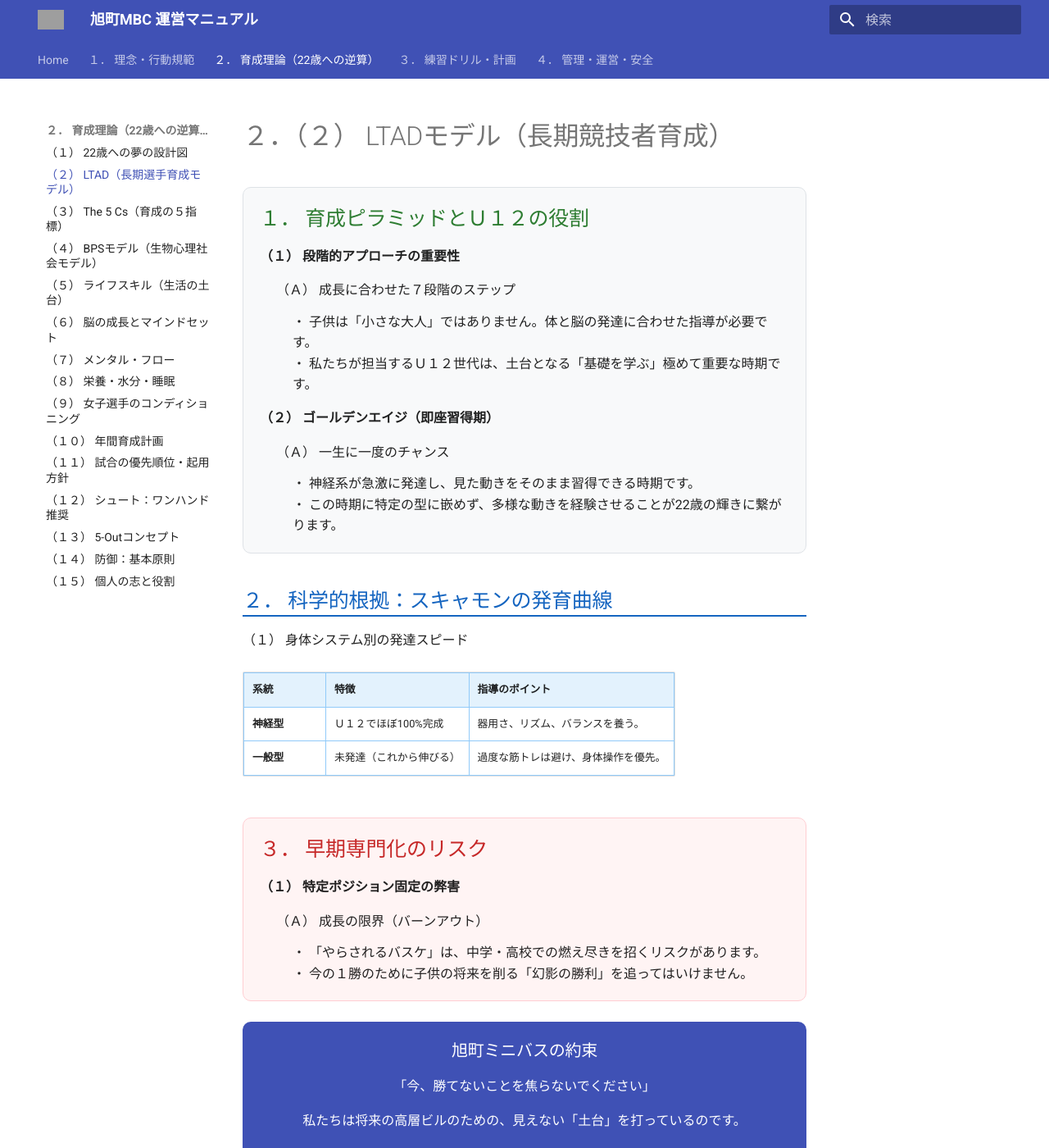
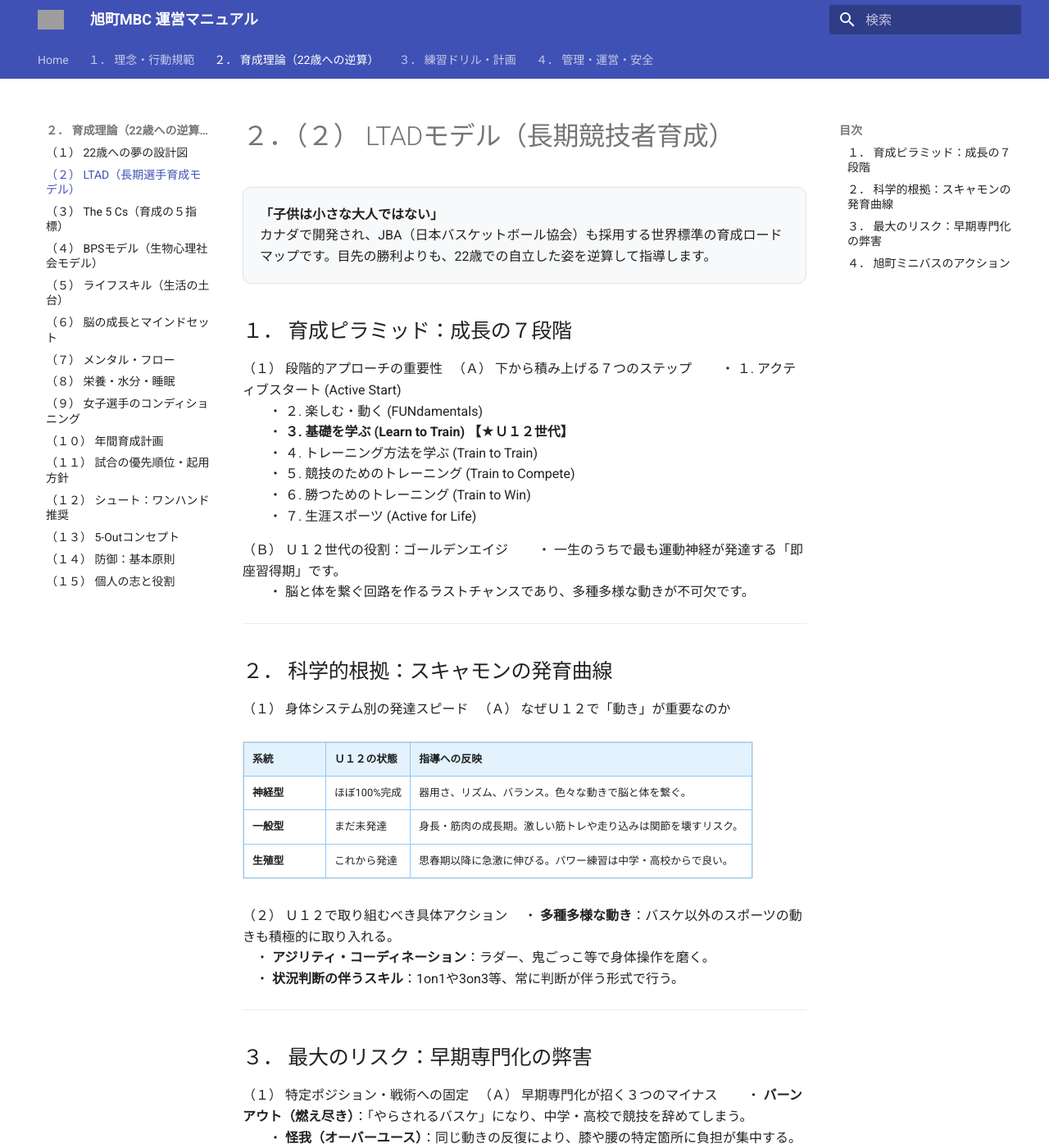
Before and after one commit to kawaiikumichan/asahicho-minibus-ops, an MkDocs documentation site: the page built from docs/01_Coaching_Logics/ltad.md, in a window 1280 px wide and 1400 px high. Shown: the whole window at 82% size. Built offline with MkDocs 1.6.1 and Material for MkDocs 9.7.7, drawn with Linux system fonts in a browser that asks for light colours; some of the changed text lies outside the part shown; grey boxes are pictures that could not be loaded.

Commit message:
Update ltad.md

```diff
--- a/docs/01_Coaching_Logics/ltad.md
+++ b/docs/01_Coaching_Logics/ltad.md
@@ -1,69 +1,97 @@
 # ２．（２） LTADモデル（長期競技者育成）
 
 <div style="background-color: #f8f9fa; padding: 20px; border-radius: 10px; border: 1px solid #dee2e6; margin-bottom: 25px;">
-    <h2 style="margin-top: 0; color: #2e7d32;">１． 育成ピラミッドとＵ１２の役割</h2>
+    <strong>「子供は小さな大人ではない」</strong><br>
+    カナダで開発され、JBA（日本バスケットボール協会）も採用する世界標準の育成ロードマップです。目先の勝利よりも、22歳での自立した姿を逆算して指導します。
+</div>
 
-    <p><strong>（１） 段階的アプローチの重要性</strong></p>
-    <div style="padding-left: 20px;">
-        <p>（Ａ） 成長に合わせた７段階のステップ</p>
-        <div style="padding-left: 20px;">
-            ・ 子供は「小さな大人」ではありません。体と脳の発達に合わせた指導が必要です。<br>
-            ・ 私たちが担当するＵ１２世代は、土台となる「基礎を学ぶ」極めて重要な時期です。
-        </div>
-    </div>
-
-    <p style="margin-top: 15px;"><strong>（２） ゴールデンエイジ（即座習得期）</strong></p>
-    <div style="padding-left: 20px;">
-        <p>（Ａ） 一生に一度のチャンス</p>
-        <div style="padding-left: 20px;">
-            ・ 神経系が急激に発達し、見た動きをそのまま習得できる時期です。<br>
-            ・ この時期に特定の型に嵌めず、多様な動きを経験させることが22歳の輝きに繋がります。
-        </div>
-    </div>
-</div>
+## １． 育成ピラミッド：成長の７段階
+（１） 段階的アプローチの重要性
+　（Ａ） 下から積み上げる７つのステップ
+　　・ １. アクティブスタート (Active Start)<br>
+　　・ ２. 楽しむ・動く (FUNdamentals)<br>
+　　・ <strong>３. 基礎を学ぶ (Learn to Train) 【★Ｕ１２世代】</strong><br>
+　　・ ４. トレーニング方法を学ぶ (Train to Train)<br>
+　　・ ５. 競技のためのトレーニング (Train to Compete)<br>
+　　・ ６. 勝つためのトレーニング (Train to Win)<br>
+　　・ ７. 生涯スポーツ (Active for Life)
 
 
 
-<div style="margin-bottom: 25px;">
-    <h2 style="color: #1565c0; border-bottom: 2px solid #1565c0;">２． 科学的根拠：スキャモンの発育曲線</h2>
+　（Ｂ） Ｕ１２世代の役割：ゴールデンエイジ
+　　・ 一生のうちで最も運動神経が発達する「即座習得期」です。<br>
+　　・ 脳と体を繋ぐ回路を作るラストチャンスであり、多種多様な動きが不可欠です。
 
-    <p>（１） 身体システム別の発達スピード</p>
-    <table style="width: 100%; border-collapse: collapse; margin: 10px 0;">
-        <tr style="background: #e3f2fd;">
+---
+
+## ２． 科学的根拠：スキャモンの発育曲線
+（１） 身体システム別の発達スピード
+　（Ａ） なぜＵ１２で「動き」が重要なのか
+    <table style="width: 100%; border-collapse: collapse; margin-top: 10px;">
+        <tr style="background-color: #e3f2fd;">
             <th style="border: 1px solid #90caf9; padding: 10px;">系統</th>
-            <th style="border: 1px solid #90caf9; padding: 10px;">特徴</th>
-            <th style="border: 1px solid #90caf9; padding: 10px;">指導のポイント</th>
+            <th style="border: 1px solid #90caf9; padding: 10px;">Ｕ１２の状態</th>
+            <th style="border: 1px solid #90caf9; padding: 10px;">指導への反映</th>
         </tr>
         <tr>
             <td style="border: 1px solid #90caf9; padding: 10px;"><strong>神経型</strong></td>
-            <td style="border: 1px solid #90caf9; padding: 10px;">Ｕ１２でほぼ100%完成</td>
-            <td style="border: 1px solid #90caf9; padding: 10px;">器用さ、リズム、バランスを養う。</td>
+            <td style="border: 1px solid #90caf9; padding: 10px;">ほぼ100%完成</td>
+            <td style="border: 1px solid #90caf9; padding: 10px;">器用さ、リズム、バランス。色々な動きで脳と体を繋ぐ。</td>
         </tr>
         <tr>
             <td style="border: 1px solid #90caf9; padding: 10px;"><strong>一般型</strong></td>
-            <td style="border: 1px solid #90caf9; padding: 10px;">未発達（これから伸びる）</td>
-            <td style="border: 1px solid #90caf9; padding: 10px;">過度な筋トレは避け、身体操作を優先。</td>
+            <td style="border: 1px solid #90caf9; padding: 10px;">まだ未発達</td>
+            <td style="border: 1px solid #90caf9; padding: 10px;">身長・筋肉の成長期。激しい筋トレや走り込みは関節を壊すリスク。</td>
+        </tr>
+        <tr>
+            <td style="border: 1px solid #90caf9; padding: 10px;"><strong>生殖型</strong></td>
+            <td style="border: 1px solid #90caf9; padding: 10px;">これから発達</td>
+            <td style="border: 1px solid #90caf9; padding: 10px;">思春期以降に急激に伸びる。パワー練習は中学・高校からで良い。</td>
         </tr>
     </table>
-</div>
 
 
 
-<div style="background-color: #fff4f4; padding: 20px; border: 1px solid #ffcdd2; border-radius: 10px; margin-bottom: 25px;">
-    <h2 style="margin-top: 0; color: #c62828;">３． 早期専門化のリスク</h2>
+（２） Ｕ１２で取り組むべき具体アクション
+　・ **多種多様な動き**：バスケ以外のスポーツの動きも積極的に取り入れる。<br>
+　・ **アジリティ・コーディネーション**：ラダー、鬼ごっこ等で身体操作を磨く。<br>
+　・ **状況判断の伴うスキル**：1on1や3on3等、常に判断が伴う形式で行う。
 
-    <p><strong>（１） 特定ポジション固定の弊害</strong></p>
-    <div style="padding-left: 20px;">
-        <p>（Ａ） 成長の限界（バーンアウト）</p>
-        <div style="padding-left: 20px;">
-            ・ 「やらされるバスケ」は、中学・高校での燃え尽きを招くリスクがあります。<br>
-            ・ 今の１勝のために子供の将来を削る「幻影の勝利」を追ってはいけません。
-        </div>
-    </div>
+---
+
+## ３． 最大のリスク：早期専門化の弊害
+（１） 特定ポジション・戦術への固定
+　（Ａ） 早期専門化が招く３つのマイナス
+　　・ **バーンアウト（燃え尽き）**：「やらされるバスケ」になり、中学・高校で競技を辞めてしまう。<br>
+　　・ **怪我（オーバーユース）**：同じ動きの反復により、膝や腰の特定箇所に負担が集中する。<br>
+　　・ **伸び悩み**：小学生でセンターしかやらなかった子は、身長が止まった時に何もできない選手になる。
+
+---
+
+## ４． 旭町ミニバスのアクション
+（１） 勝利至上主義との対比
+    <table style="width: 100%; border-collapse: collapse; margin-top: 10px;">
+        <tr style="background-color: #f5f5f5;">
+            <th style="border: 1px solid #ddd; padding: 10px;">一般的な勝利至上主義</th>
+            <th style="border: 1px solid #ddd; padding: 10px; background-color: #fff9c4;">旭町ミニバス (LTAD準拠)</th>
+        </tr>
+        <tr>
+            <td style="border: 1px solid #ddd; padding: 10px;"><strong>ポジション固定</strong><br>大きい子はゴール下限定。</td>
+            <td style="border: 1px solid #ddd; padding: 10px;"><strong>ポジションレス</strong><br>全員がドリブルし、ポストプレーも行う。</td>
+        </tr>
+        <tr>
+            <td style="border: 1px solid #ddd; padding: 10px;"><strong>パターン戦術</strong><br>コーチの指示通り動くロボット。</td>
+            <td style="border: 1px solid #ddd; padding: 10px;"><strong>5-Out & 1on1</strong><br>広いスペースで個の判断力を磨く。</td>
+        </tr>
+        <tr>
+            <td style="border: 1px solid #ddd; padding: 10px;"><strong>反復ドリル中心</strong><br>列に並んで同じ動きを繰り返す。</td>
+            <td style="border: 1px solid #ddd; padding: 10px;"><strong>ゲームライク</strong><br>常にDFがいる実戦形式で判断を磨く。</td>
+        </tr>
+    </table>
+
+---
+
+<div style="background-color: #3f51b5; color: white; padding: 20px; border-radius: 10px; text-align: center;">
+    <strong>「今、勝てないことを焦らないでください」</strong><br>
+    私たちはプレハブ小屋ではなく、将来の高層ビルのための見えない「土台（基礎）」を打っている期間なのです。
 </div>
-
-<div style="background: #3f51b5; color: white; padding: 20px; border-radius: 10px; text-align: center;">
-    <h3 style="margin-top: 0;">旭町ミニバスの約束</h3>
-    <p>「今、勝てないことを焦らないでください」</p>
-    <p>私たちは将来の高層ビルのための、見えない「土台」を打っているのです。</p>
-</div>
```
